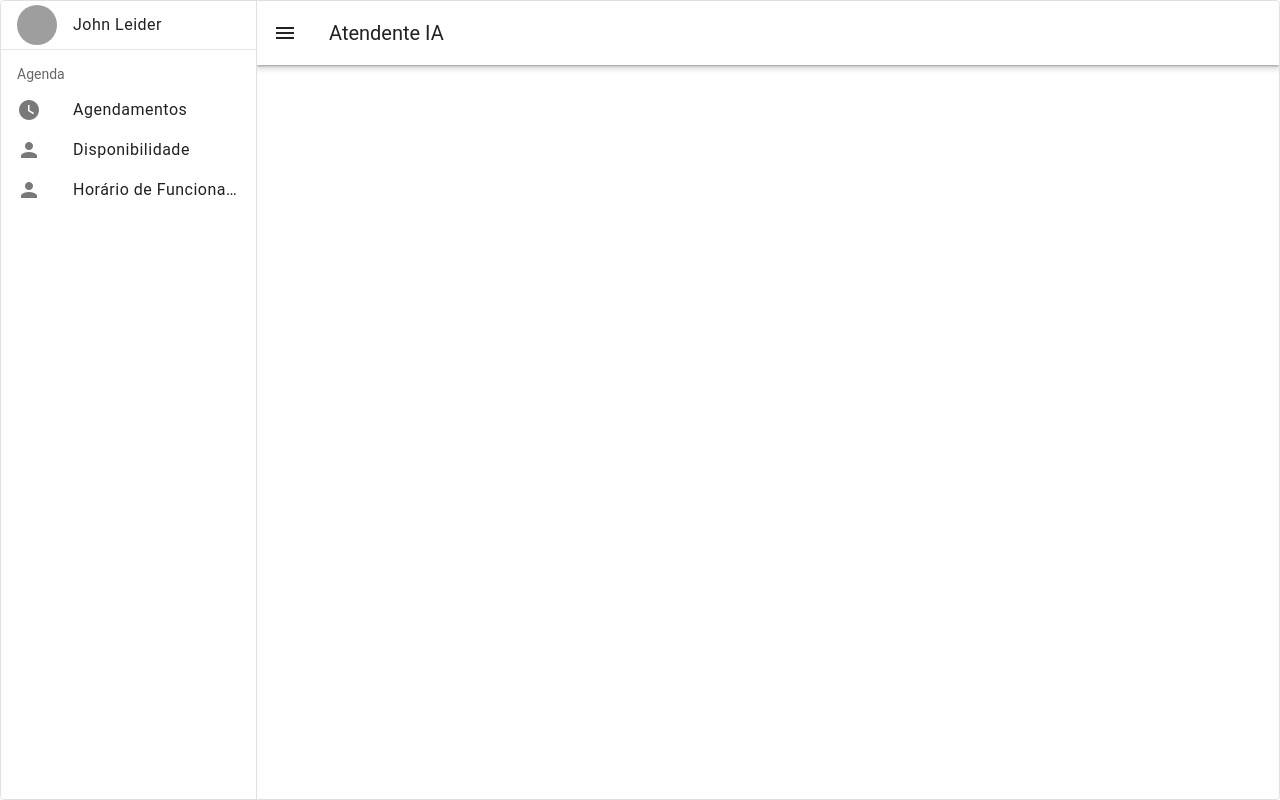
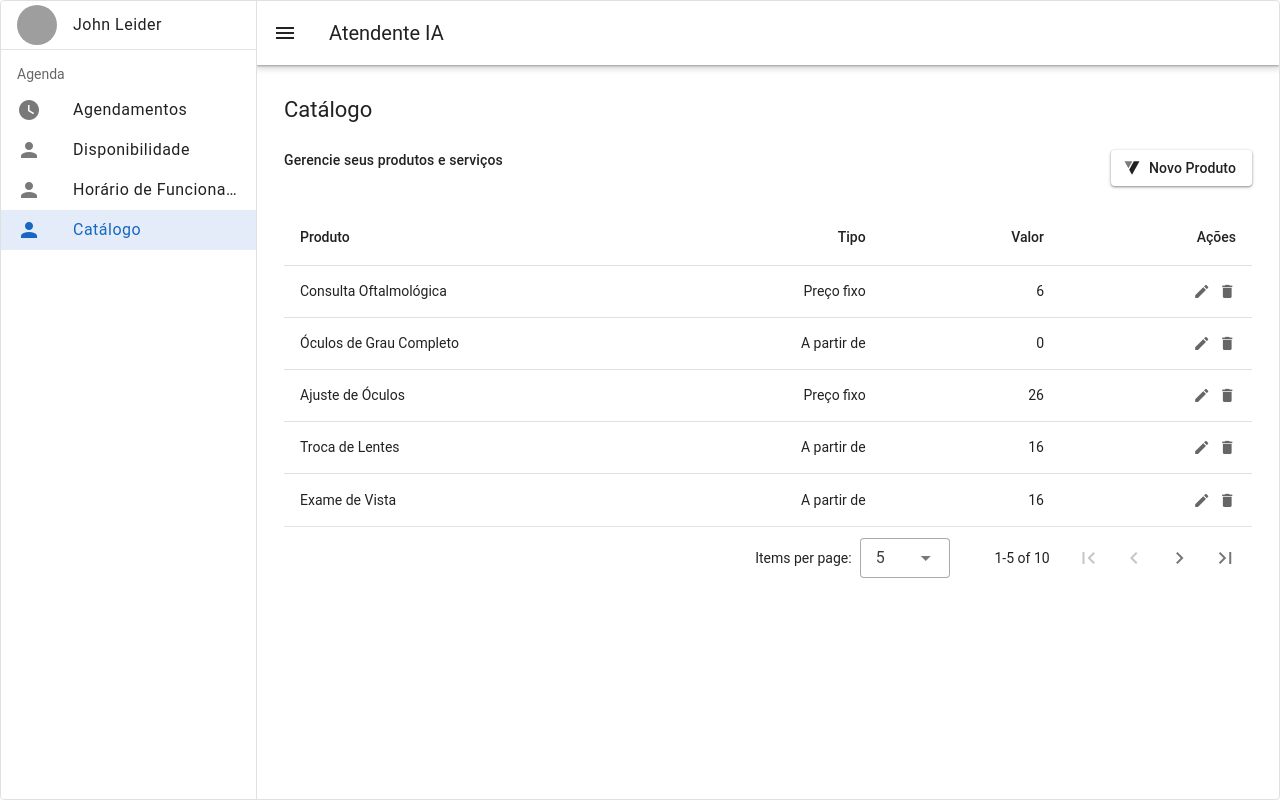
Before and after one commit to RafaelLima99/frontend-atendente-ia, a Nuxt app: page /catalogo in a window 1280 px wide. Built offline with nearby package versions, Linux system fonts and the light colour scheme; grey boxes are pictures that could not be loaded.

Commit message:
interface catálogos

```diff
--- a/app/layouts/default.vue
+++ b/app/layouts/default.vue
@@ -50,7 +50,8 @@
     const items = [
     { text: 'Agendamentos', icon: 'mdi-clock', to: '/agendamentos' },
     { text: 'Disponibilidade', icon: 'mdi-account', to: '/disponibilidade' },
-     { text: 'Horário de Funcionamento', icon: 'mdi-account', to: '/horario-funcionamento' }
+    { text: 'Horário de Funcionamento', icon: 'mdi-account', to: '/horario-funcionamento' },
+    { text: 'Catálogo', icon: 'mdi-account', to: '/catalogo' }
   ]
 
 </script>
--- /dev/null
+++ b/app/pages/catalogo.vue
@@ -0,0 +1,197 @@
+<template>
+    <div>
+        <h1 class="text-title-large">Catálogo</h1>
+
+        <v-row>
+            <v-col cols="6">
+                <h2 class="text-label-large">Gerencie seus produtos e serviços</h2>
+            </v-col>
+            <v-col cols="6" class="mb-6 mt-3">
+                <v-row class="justify-end">
+                    <v-btn prepend-icon="$vuetify" class="">Novo Produto</v-btn>
+                </v-row>
+            </v-col>
+        </v-row>
+    </div>
+
+    <v-row>
+        <v-col>
+            <v-data-table-server v-model:items-per-page="itemsPerPage" :headers="headers" :items="serverItems"
+                :items-length="totalItems" :loading="loading" :search="search" item-value="produto"
+                @update:options="loadItems">
+
+
+                <template v-slot:item.actions="{ item }">
+                    <div class="d-flex ga-2 justify-end">
+                        <v-icon color="medium-emphasis" icon="mdi-pencil" size="small" @click="edit(item.id)"></v-icon>
+
+                        <v-icon color="medium-emphasis" icon="mdi-delete" size="small"
+                            @click="remove(item.id)"></v-icon>
+                    </div>
+                </template>
+            </v-data-table-server>
+        </v-col>
+    </v-row>
+
+    <v-dialog v-model="dialog" max-width="500">
+        <v-card :subtitle="`${isEditing ? 'Update' : 'Create'} your favorite book`"
+            :title="`${isEditing ? 'Edit' : 'Add'} a Book`">
+            <template v-slot:text>
+                <v-row>
+                    <v-col cols="12">
+                        <v-text-field v-model="formModel.title" label="Title"></v-text-field>
+                    </v-col>
+
+                    <v-col cols="12" md="6">
+                        <v-text-field v-model="formModel.author" label="Author"></v-text-field>
+                    </v-col>
+
+                    <v-col cols="12" md="6">
+                        <v-select v-model="formModel.genre" :items="['Fiction', 'Dystopian', 'Non-Fiction', 'Sci-Fi']"
+                            label="Genre"></v-select>
+                    </v-col>
+
+                    <v-col cols="12" md="6">
+                        <v-number-input v-model="formModel.year" :max="currentYear" :min="1"
+                            label="Year"></v-number-input>
+                    </v-col>
+
+                    <v-col cols="12" md="6">
+                        <v-number-input v-model="formModel.pages" :min="1" label="Pages"></v-number-input>
+                    </v-col>
+                </v-row>
+            </template>
+
+            <v-divider></v-divider>
+
+            <v-card-actions class="bg-surface-light">
+                <v-btn text="Cancel" variant="plain" @click="dialog = false"></v-btn>
+
+                <v-spacer></v-spacer>
+
+                <v-btn text="Save" @click="save"></v-btn>
+            </v-card-actions>
+        </v-card>
+    </v-dialog>
+</template>
+
+
+<script setup>
+
+import { ref } from 'vue'
+const desserts = [
+    {
+        produto: 'Consulta Oftalmológica',
+        type: 'Preço fixo',
+        valor: 6,
+        actions: 24
+    },
+    {
+        produto: 'Óculos de Grau Completo',
+        type: 'A partir de',
+        valor: 0,
+        actions: 94
+    },
+    {
+        produto: 'Ajuste de Óculos',
+        type: 'Preço fixo',
+        valor: 26,
+        actions: 65
+    },
+    {
+        produto: 'Troca de Lentes',
+        type: 'A partir de',
+        valor: 16,
+        actions: 23
+    },
+    {
+        produto: 'Exame de Vista',
+        type: 'A partir de',
+        valor: 16,
+        actions: 49
+    },
+    {
+        produto: 'Lentes de Contato',
+        type: 'A partir de',
+        valor: 9,
+        actions: 37
+    },
+    {
+        produto: 'Limpeza de Lentes',
+        type: 'A partir de',
+        valor: 0.2,
+        actions: 98
+    },
+    {
+        produto: 'Cupcake',
+        type: 'A partir de',
+        valor: 3.7,
+        actions: 67
+    },
+    {
+        produto: 'Honeycomb',
+        type: 'A partir de',
+        valor: 3.2,
+        actions: 87
+    },
+    {
+        produto: 'Donut',
+        type: 'A partir de',
+        valor: 25,
+        actions: 51
+    },
+]
+const FakeAPI = {
+    async fetch({ page, itemsPerPage, sortBy }) {
+        return new Promise(resolve => {
+            setTimeout(() => {
+                const start = (page - 1) * itemsPerPage
+                const end = start + itemsPerPage
+                const items = desserts.slice()
+                if (sortBy.length) {
+                    const sortKey = sortBy[0].key
+                    const sortOrder = sortBy[0].order
+                    items.sort((a, b) => {
+                        const aValue = a[sortKey]
+                        const bValue = b[sortKey]
+                        return sortOrder === 'desc' ? bValue - aValue : aValue - bValue
+                    })
+                }
+                const paginated = items.slice(start, end === -1 ? undefined : end)
+                resolve({ items: paginated, total: items.length })
+            }, 500)
+        })
+    },
+}
+const itemsPerPage = ref(5)
+const headers = ref([
+    {
+        title: 'Produto',
+        align: 'start',
+        sortable: false,
+        key: 'produto',
+    },
+    { title: 'Tipo', key: 'type', align: 'end' },
+    { title: 'Valor', key: 'valor', align: 'end' },
+    { title: 'Ações', key: 'actions', align: 'end' }
+
+])
+const search = ref('')
+const serverItems = ref([])
+const loading = ref(true)
+const totalItems = ref(0)
+function loadItems({ page, itemsPerPage, sortBy }) {
+    loading.value = true
+    FakeAPI.fetch({ page, itemsPerPage, sortBy }).then(({ items, total }) => {
+        serverItems.value = items
+        totalItems.value = total
+        loading.value = false
+    })
+}
+</script>
+
+<style>
+.-v-data-table-footer__items-per-page {
+    display: none;
+}
+</style>
```
